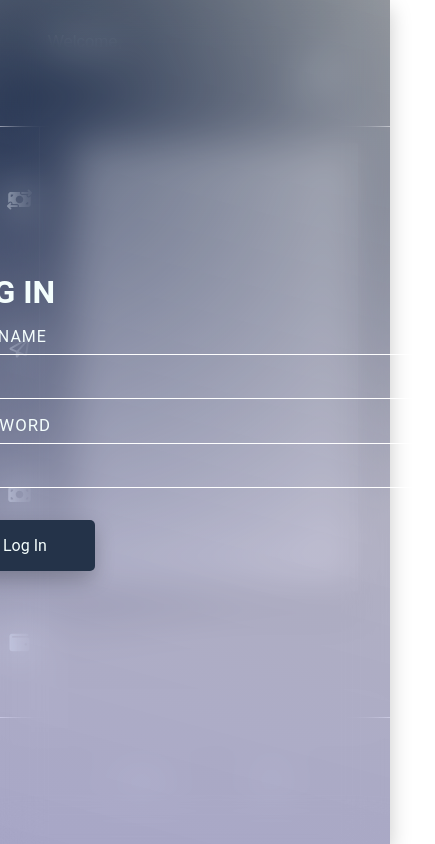
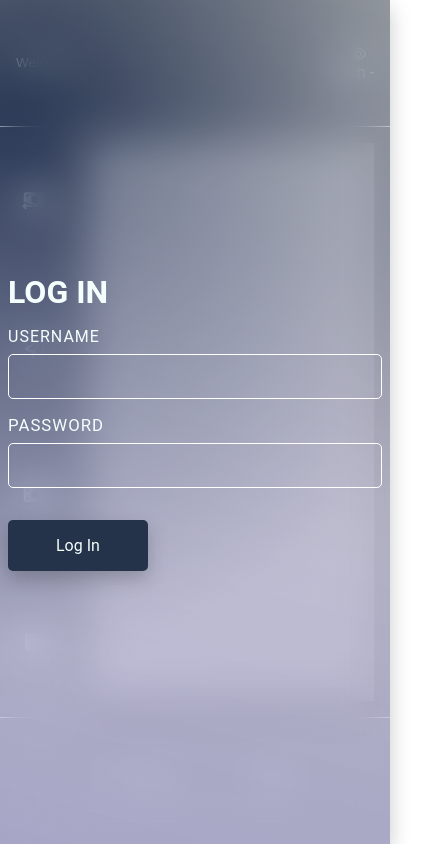
Before and after one commit to shubomifashakin/wavelBank, a website built with Vite: page index.html in a window 390 px wide. Shown: the whole page, 435 px wide, since content can reach past the window. Built offline with nearby package versions, Linux system fonts and the light colour scheme; a web font is replaced by a local one.

Commit message:
mobile view added

```diff
--- a/css/bank.css
+++ b/css/bank.css
@@ -28,6 +28,11 @@
   --submit-btn-bg: #243349;
 }
 
+html {
+  width: 100%;
+  height: 100%;
+  overflow: hidden;
+}
 .container {
   height: 100vh;
   width: 100%;
@@ -98,6 +103,7 @@
 
 .user-balance-cont {
   display: flex;
+  align-items: center;
 }
 
 .icon-eye {
@@ -236,6 +242,7 @@
 .app-inner {
   display: flex;
   flex-basis: 70%;
+  overflow: hidden;
 }
 
 .app-sidebar {
@@ -274,14 +281,13 @@
 
 .app-main {
   flex-basis: 90%;
-
+  height: 100%;
   padding: 1rem 2rem;
   box-sizing: border-box;
 }
 
 .app-main-inner {
-  min-height: 28rem;
-  max-height: 28rem;
+  height: 100%;
   width: 100%;
   background: linear-gradient(
     135deg,
@@ -665,3 +671,57 @@ input[type="number"] {
 .log-out-btn:hover {
   color: var(--hover-color);
 }
+
+@media (max-width: 800px) {
+  .log-in {
+    width: 100%;
+    height: 100%;
+  }
+
+  .log-in-form {
+    padding: 0 0.5rem;
+    box-sizing: border-box;
+    width: 100%;
+  }
+
+  .navbar {
+    width: 100%;
+    padding: 0rem 1rem;
+    align-items: center;
+  }
+
+  .user-balance {
+    justify-content: start;
+  }
+
+  .user-greeting,
+  .user-account-number,
+  .user-name,
+  .user-current-balance,
+  .icon-eye,
+  .user-balance {
+    font-size: 0.85rem;
+  }
+
+  .app-sidebar {
+    flex-basis: 18%;
+  }
+
+  .app-main {
+    flex-basis: 82%;
+    padding: 1rem 1rem;
+  }
+
+  .app-main-inner {
+    min-height: 100%;
+    overflow-y: auto;
+  }
+
+  .transaction {
+    padding: 1rem;
+  }
+
+  .form-container {
+    padding: 2rem 1rem;
+  }
+}
--- a/js/payBills.js
+++ b/js/_payBills.js
@@ -1,4 +1,4 @@
-import { userView } from "./view";
+import { userView } from "./_view";
 class PayBills {
   payBillsInterface = document.querySelector(".pay-bills-interface");
   listOfBillsInput = document.querySelector(".listOfBillsInput");
--- a/js/view.js
+++ b/js/_view.js
@@ -1,4 +1,4 @@
-import { AppState } from "./model";
+import { AppState } from "./_model";
 
 class Views {
   transactionsInterface = document.querySelector(".transactions-interface");
```
Also changed, not shown: js/_confirmationModal.js (renamed from js/confirmationModal.js, +4 -4 lines), js/_sendMoneyView.js (renamed from js/sendMoneyView.js, +4 -4 lines), js/controller.js (+6 -6 lines), js/_logInOut.js (renamed from js/logInOut.js), js/_model.js (renamed from js/model.js).
